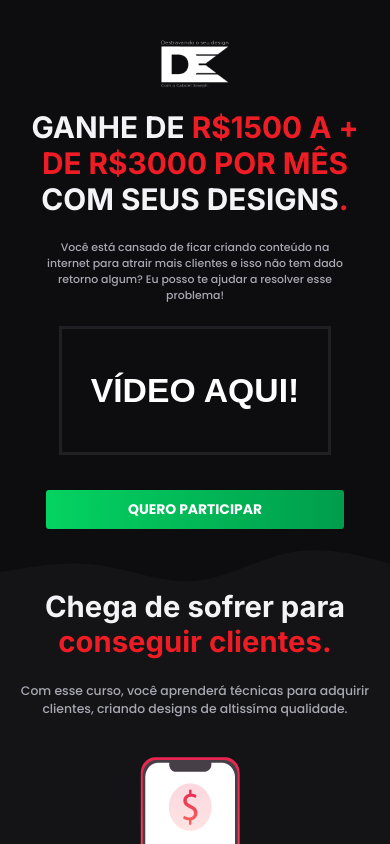
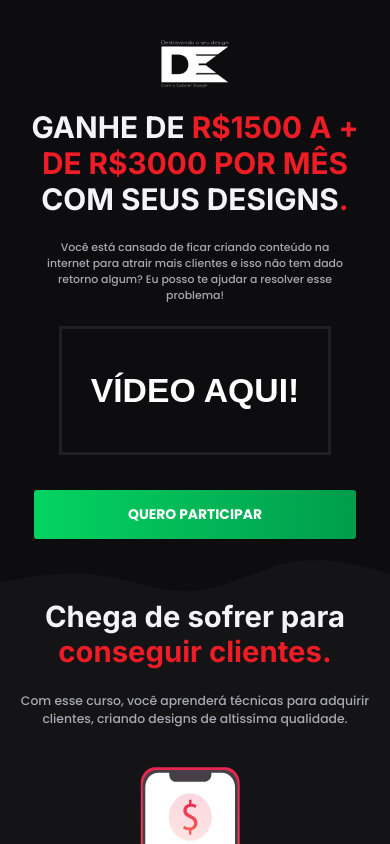
Before and after one commit to gabrieldiasss/freela-destravando-seu-design, a React (Create React App) app: page / in a window 390 px wide. Shown: the top 844 px of the page. Built offline with nearby package versions, Linux system fonts and the light colour scheme.

Commit message:
55 deploy

```diff
--- a/public/index.html
+++ b/public/index.html
@@ -3,7 +3,7 @@
   <head>
     <meta charset="utf-8" />
     <link rel="icon" href="%PUBLIC_URL%/LOGO-HOJE-1.ico" />
-    <meta name="viewport" content="device-width">
+    <meta name="viewport" content="width=device-width" />
     <meta name="theme-color" content="#000000" />
     <meta
       name="description"
--- a/src/App.css
+++ b/src/App.css
@@ -208,8 +208,8 @@ header .logo-design {
 
 @media(max-width: 798px) {
     .primeiro-button{
-        width: 60rem;
-        height: 8rem;
+        width: 65rem;
+        height: 10rem;
         font-size: 2.8rem;
     }
 }
```
